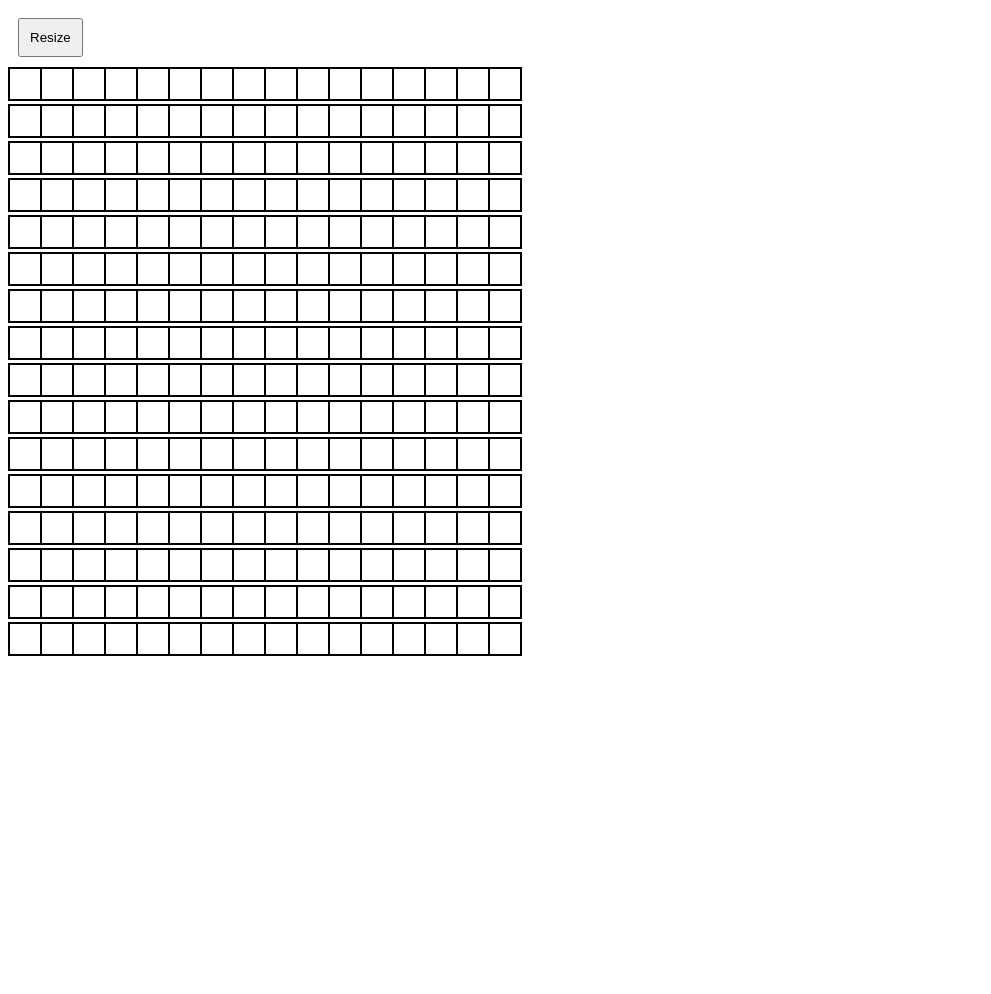
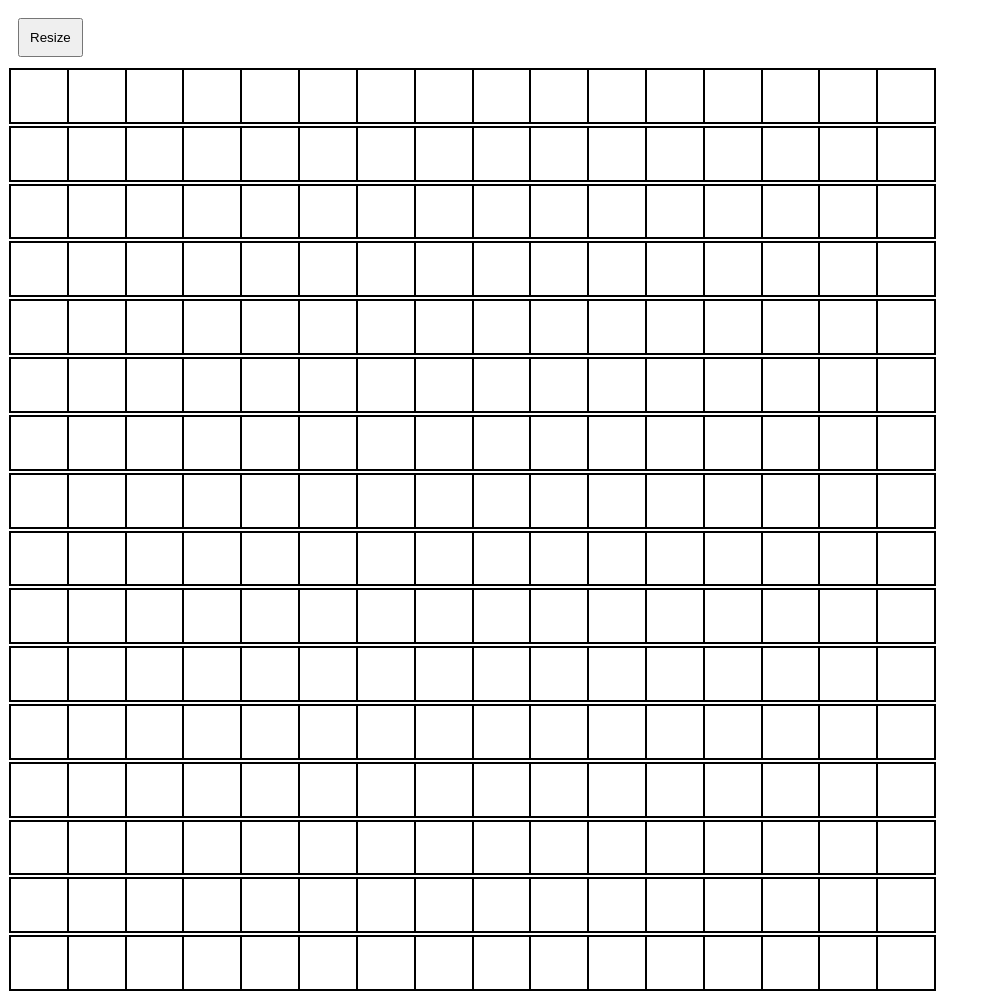
Before and after one commit to Spready98/Etch-A-Sketch, a plain HTML site: page index.html in a window 1280 px wide. Shown: the whole page, without its empty margins (0-991 px from the left). Before the commit the page ends 800 px from the top, so only its background shows below. Drawn offline with Linux system fonts and the light colour scheme.

```diff
--- a/javascript.js
+++ b/javascript.js
@@ -21,6 +21,7 @@
     hover();
 }
 
+// must save default width and fill out the width...
 function createRows(rowNum) {
 
     for (let i = 0; i < rowNum; i++) {
--- a/styles.css
+++ b/styles.css
@@ -2,15 +2,19 @@
 .rows {
     display: inline-flex;
     border: 1px solid black;
-    min-width: 30px;
-    min-height: 30px;
+    width: inherit;
+    margin: 1px;
+    flex: 1 1 0;
+
 }
 
 .columns {
     display: inline-flex;
     border: 1px solid black;
-    min-width: 30px;
-    min-height: 30px;
+    width: inherit;
+    min-height: 2px;
+
+
 }
 
 button {
@@ -19,7 +23,9 @@
 }
 
 #container {
-
-    max-width: 960px;
+    width: 925px;
+    height: 925px;
+    display: flex;
+    flex-direction: column;
 
 }
```
